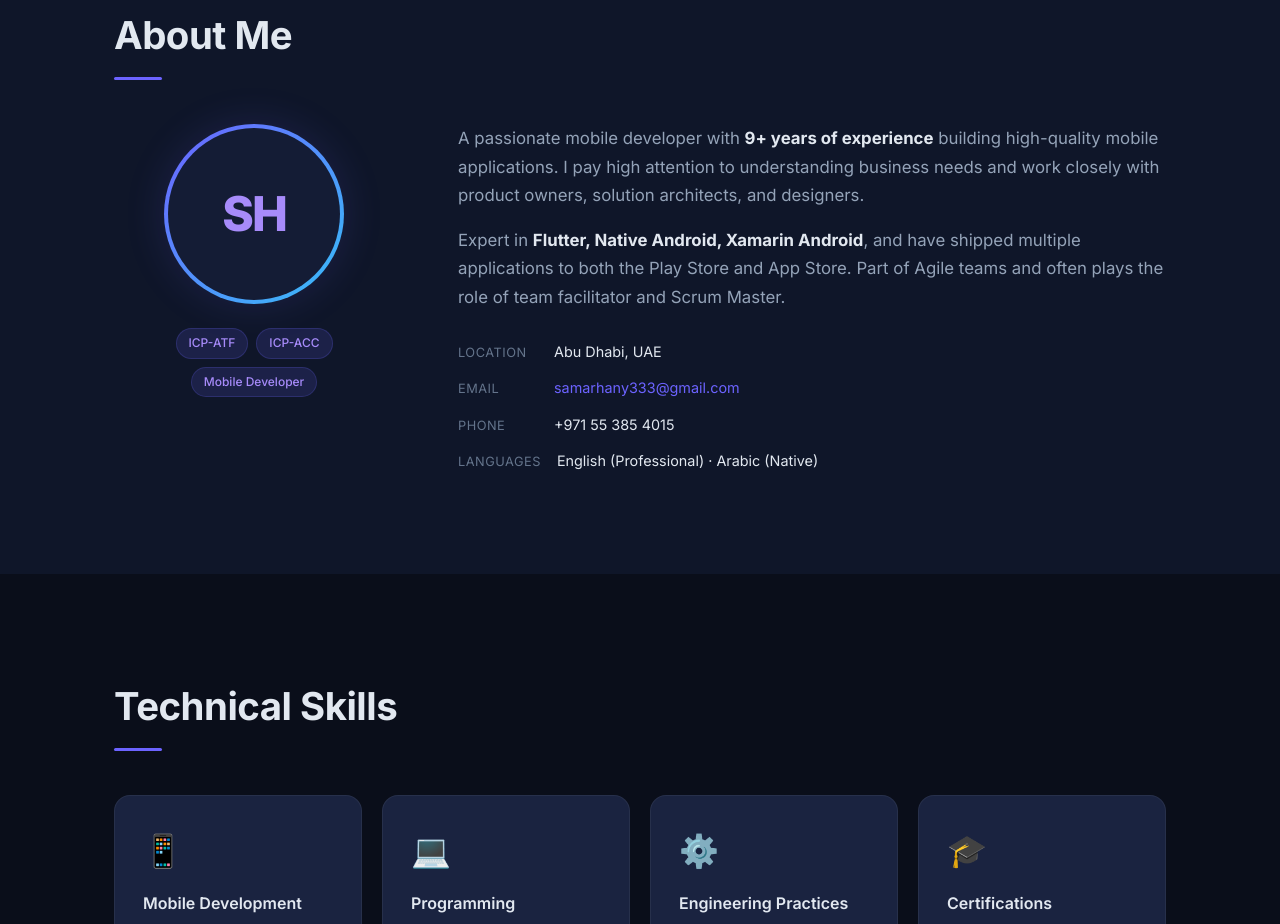
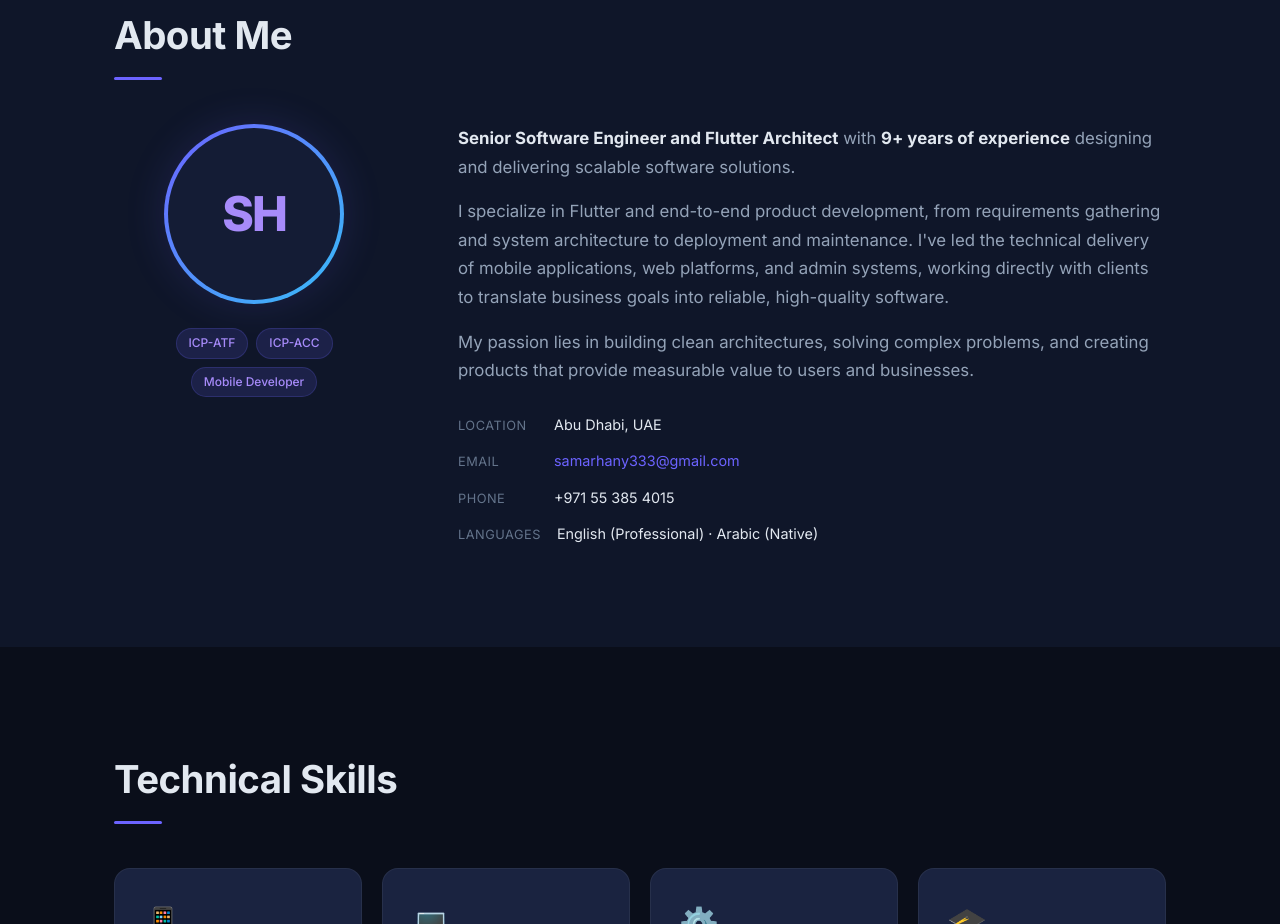
Before and after one commit to samarhany/samar-portfolio, a website: page public/index.html in a window 1280 px wide. Shown: the part 897-1821 px from the top of the page. Drawn offline with Linux system fonts and the light colour scheme.

Commit message:
Update About Me bio with new professional summary

```diff
--- a/public/index.html
+++ b/public/index.html
@@ -63,14 +63,13 @@
         </div>
         <div class="about-text">
           <p>
-            A passionate mobile developer with <strong>9+ years of experience</strong> building high-quality
-            mobile applications. I pay high attention to understanding business needs and work closely with
-            product owners, solution architects, and designers.
+            <strong>Senior Software Engineer and Flutter Architect</strong> with <strong>9+ years of experience</strong> designing and delivering scalable software solutions.
           </p>
           <p>
-            Expert in <strong>Flutter, Native Android, Xamarin Android</strong>, and have shipped multiple
-            applications to both the Play Store and App Store. Part of Agile teams and often plays the role
-            of team facilitator and Scrum Master.
+            I specialize in Flutter and end-to-end product development, from requirements gathering and system architecture to deployment and maintenance. I've led the technical delivery of mobile applications, web platforms, and admin systems, working directly with clients to translate business goals into reliable, high-quality software.
+          </p>
+          <p>
+            My passion lies in building clean architectures, solving complex problems, and creating products that provide measurable value to users and businesses.
           </p>
           <ul class="about-details">
             <li><span class="label">Location</span><span>Abu Dhabi, UAE</span></li>
```
